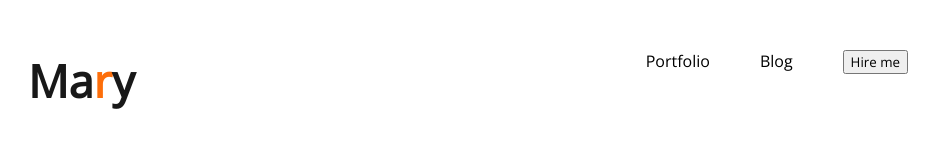
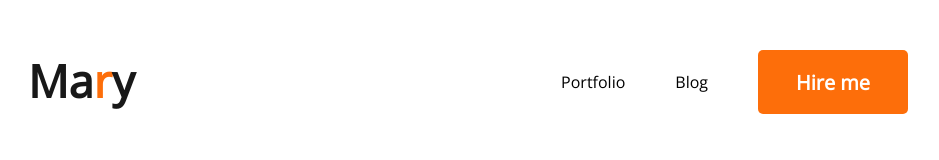
Before and after one commit to asad406/developer-portfolio, a plain HTML site: page index.html in a window 1280 px wide. Shown: the whole page, without its empty margins (172-1111 px from the left). Drawn offline with nearby package versions, Linux system fonts and the light colour scheme.

Commit message:
modified navbar btn

```diff
--- a/index.html
+++ b/index.html
@@ -15,7 +15,7 @@
             <ul>
                 <li>Portfolio</li>
                 <li>Blog</li>
-                <li><button>Hire me</button></li>
+                <li><button class="btn-primary">Hire me</button></li>
             </ul>
         </nav>
     </header>
--- a/styles/portfolio.css
+++ b/styles/portfolio.css
@@ -1,6 +1,21 @@
 *{
     margin: 0;
     font-family: 'Open Sans', sans-serif;
+}
+.text-primary{
+    color:#FD6E0A;
+}
+
+.btn-primary{
+    width: 150px;
+    height: 64px;
+    background-color: #FD6E0A ;
+    font-weight: 700;
+    font-size: 20px;
+    color: #FFFFFF;
+    padding: 18px 35px;
+    border-radius: 5px;
+    border-style: none;
 }
 
 /* header and navigation style */
@@ -17,12 +32,10 @@ nav{
 
 nav ul{
     display: flex;
+    align-items: center;
 
 }
 nav li{
     list-style: none;
     margin-left: 50px;
 }
-.text-primary{
-    color:#FD6E0A;
-}
```
